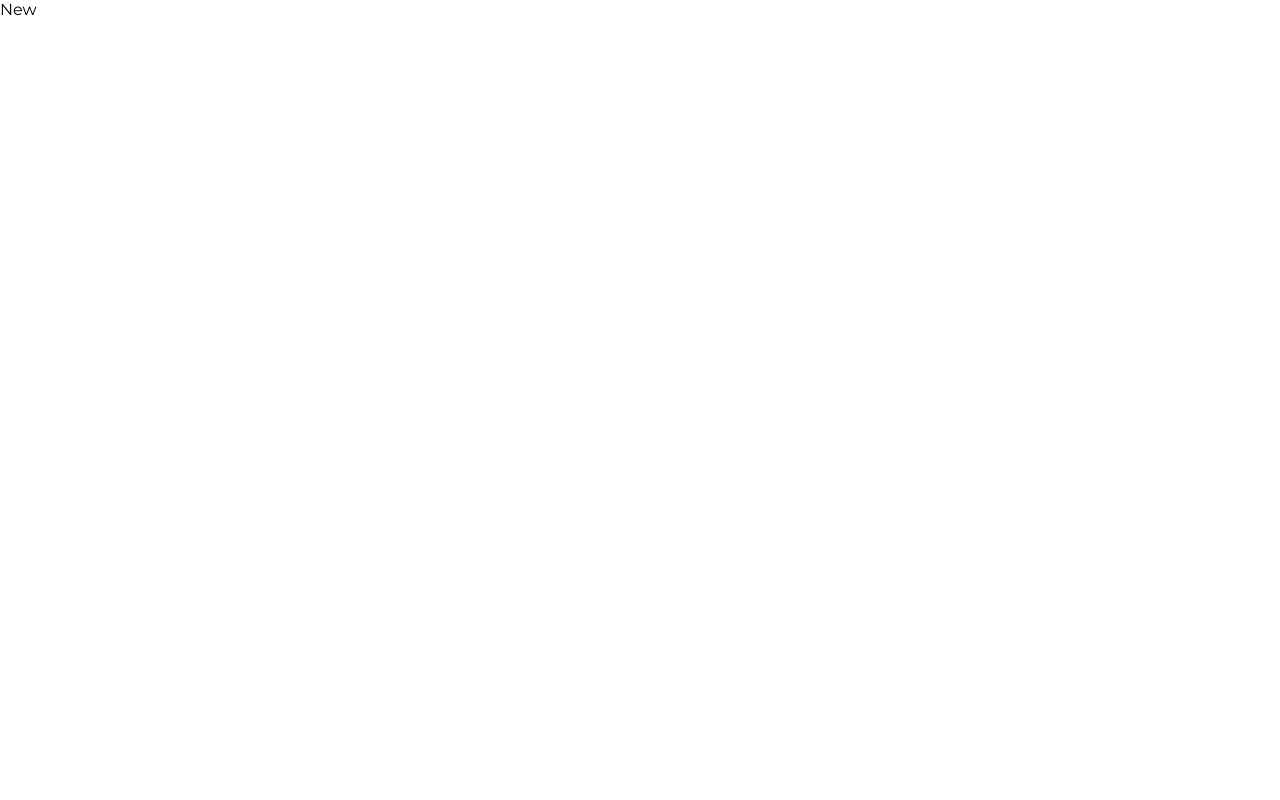
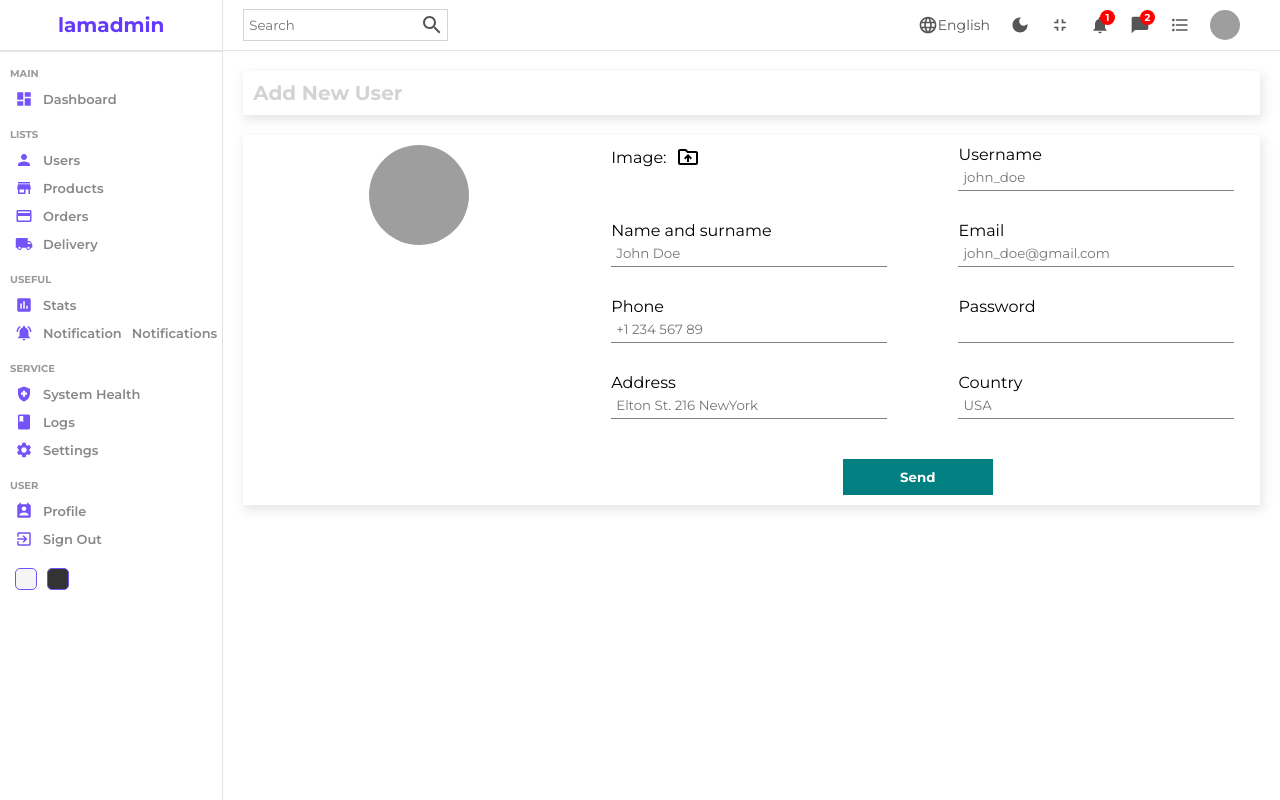
Before and after one commit to JcPerera/admin-panel, a React (Create React App) app: page /users/new in a window 1280 px wide. Built offline with nearby package versions, Linux system fonts and the light colour scheme; grey boxes are pictures that could not be loaded.

Commit message:
added new form component

```diff
--- a/src/App.js
+++ b/src/App.js
@@ -3,7 +3,7 @@
 import List from "./pages/list/List";
 import Single from "./pages/single/Single";
 import New from "./pages/new/New";
-
+import { productInputs, userInputs } from "./formSource";
 import { BrowserRouter, Routes, Route } from "react-router-dom";
 
 function App() {
@@ -17,12 +17,18 @@
             <Route path="users">
               <Route index element={<List />} />
               <Route path=":userId" element={<Single />} />
-              <Route path="new" element={<New />} />
+              <Route
+                path="new"
+                element={<New inputs={userInputs} title="Add New User" />}
+              />
             </Route>
             <Route path="products">
               <Route index element={<List />} />
               <Route path=":productId" element={<Single />} />
-              <Route path="new" element={<New />} />
+              <Route
+                path="new"
+                element={<New inputs={productInputs} title="Add New Product" />}
+              />
             </Route>
           </Route>
         </Routes>
--- a/src/components/sidebar/Sidebar.jsx
+++ b/src/components/sidebar/Sidebar.jsx
@@ -11,12 +11,15 @@
 import SettingsIcon from "@mui/icons-material/Settings";
 import PermContactCalendarIcon from "@mui/icons-material/PermContactCalendar";
 import ExitToAppIcon from "@mui/icons-material/ExitToApp";
+import { Link } from "react-router-dom";
 
 const Sidebar = () => {
   return (
     <div className="sidebar">
       <div className="top">
-        <span className="logo">Admin panel</span>
+        <Link to="/" style={{ textDecoration: "none" }}>
+          <span className="logo">lamadmin</span>
+        </Link>
       </div>
       <hr />
       <div className="center">
@@ -26,15 +29,19 @@
             <DashboardIcon className="icon" />
             <span>Dashboard</span>
           </li>
-          <p className="title">LIST</p>
+          <p className="title">LISTS</p>
+          <Link to="/users" style={{ textDecoration: "none" }}>
             <li>
               <PersonIcon className="icon" />
               <span>Users</span>
             </li>
+          </Link>
+          <Link to="/products" style={{ textDecoration: "none" }}>
             <li>
               <StoreIcon className="icon" />
               <span>Products</span>
             </li>
+          </Link>
           <li>
             <CreditCardIcon className="icon" />
             <span>Orders</span>
@@ -43,8 +50,7 @@
             <LocalShippingIcon className="icon" />
             <span>Delivery</span>
           </li>
-          <p className="title">USEFUL LINKS</p>
-
+          <p className="title">USEFUL</p>
           <li>
             <AssessmentIcon className="icon" />
             <span>Stats</span>
@@ -52,6 +58,8 @@
           <li>
             <NotificationsActiveIcon className="icon" />
             <span>Notification</span>
+
+            <span>Notifications</span>
           </li>
           <p className="title">SERVICE</p>
           <li>
@@ -67,7 +75,6 @@
             <span>Settings</span>
           </li>
           <p className="title">USER</p>
-
           <li>
             <PermContactCalendarIcon className="icon" />
             <span>Profile</span>
--- /dev/null
+++ b/src/formSource.js
@@ -0,0 +1,76 @@
+export const userInputs = [
+    {
+        id: 1,
+        label: "Username",
+        type: "text",
+        placeholder: "john_doe",
+    },
+    {
+        id: 2,
+        label: "Name and surname",
+        type: "text",
+        placeholder: "John Doe",
+    },
+    {
+        id: 3,
+        label: "Email",
+        type: "mail",
+        placeholder: "john_doe@gmail.com",
+    },
+    {
+        id: 4,
+        label: "Phone",
+        type: "text",
+        placeholder: "+1 234 567 89",
+    },
+    {
+        id: 5,
+        label: "Password",
+        type: "password",
+    },
+    {
+        id: 6,
+        label: "Address",
+        type: "text",
+        placeholder: "Elton St. 216 NewYork",
+    },
+    {
+        id: 7,
+        label: "Country",
+        type: "text",
+        placeholder: "USA",
+    },
+];
+
+export const productInputs = [
+    {
+        id: 1,
+        label: "Title",
+        type: "text",
+        placeholder: "Apple Macbook Pro",
+    },
+    {
+        id: 2,
+        label: "Description",
+        type: "text",
+        placeholder: "Description",
+    },
+    {
+        id: 3,
+        label: "Category",
+        type: "text",
+        placeholder: "Computers",
+    },
+    {
+        id: 4,
+        label: "Price",
+        type: "text",
+        placeholder: "100",
+    },
+    {
+        id: 5,
+        label: "Stock",
+        type: "text",
+        placeholder: "in stock",
+    },
+];
--- a/src/pages/new/New.jsx
+++ b/src/pages/new/New.jsx
@@ -1,9 +1,58 @@
-import './new.scss'
+import "./new.scss";
+import Sidebar from "../../components/sidebar/Sidebar";
+import Navbar from "../../components/navbar/Navbar";
+import DriveFolderUploadOutlinedIcon from "@mui/icons-material/DriveFolderUploadOutlined";
+import { useState } from "react";
 
-const New = () => {
+const New = ({ inputs, title }) => {
+  const [file, setFile] = useState("");
+
   return (
-    <div className='new'>New</div>
-  )
-}
+    <div className="new">
+      <Sidebar />
+      <div className="newContainer">
+        <Navbar />
+        <div className="top">
+          <h1>{title}</h1>
+        </div>
+        <div className="bottom">
+          <div className="left">
+            <img
+              src={
+                file
+                  ? URL.createObjectURL(file)
+                  : "https://icon-library.com/images/no-image-icon/no-image-icon-0.jpg"
+              }
+              alt=""
+            />
+          </div>
+          <div className="right">
+            <form>
+              <div className="formInput">
+                <label htmlFor="file">
+                  Image: <DriveFolderUploadOutlinedIcon className="icon" />
+                </label>
+                <input
+                  type="file"
+                  id="file"
+                  onChange={(e) => setFile(e.target.files[0])}
+                  style={{ display: "none" }}
+                />
+              </div>
 
-export default New
+              {inputs.map((input) => (
+                <div className="formInput" key={input.id}>
+                  <label>{input.label}</label>
+                  <input type={input.type} placeholder={input.placeholder} />
+                </div>
+              ))}
+              <button>Send</button>
+            </form>
+          </div>
+        </div>
+      </div>
+    </div>
+  );
+};
+
+export default New;
--- a/src/pages/new/new.scss
+++ b/src/pages/new/new.scss
@@ -0,0 +1,77 @@
+.new {
+    width: 100%;
+    display: flex;
+
+    .newContainer {
+      flex: 6;
+
+      .top,
+      .bottom {
+        -webkit-box-shadow: 2px 4px 10px 1px rgba(0, 0, 0, 0.47);
+        box-shadow: 2px 4px 10px 1px rgba(201, 201, 201, 0.47);
+        padding: 10px;
+        margin: 20px;
+        display: flex;
+
+        h1 {
+          color: lightgray;
+          font-size: 20px;
+        }
+
+        .left {
+          flex: 1;
+          text-align: center;
+
+          img {
+            width: 100px;
+            height: 100px;
+            border-radius: 50%;
+            object-fit: cover;
+          }
+        }
+
+        .right {
+          flex: 2;
+
+          form {
+            display: flex;
+            flex-wrap: wrap;
+            gap: 30px;
+            justify-content: space-around;
+
+            .formInput {
+              width: 40%;
+
+              label {
+                display: flex;
+                align-items: center;
+                gap: 10px;
+
+                .icon {
+                  cursor: pointer;
+                }
+              }
+
+              input {
+                width: 100%;
+                padding: 5px;
+                border: none;
+                border-bottom: 1px solid gray;
+              }
+            }
+
+            button {
+              width: 150px;
+              padding: 10px;
+              border: none;
+              background-color: teal;
+              color: white;
+              font-weight: bold;
+              cursor: pointer;
+              margin-top: 10px;
+            }
+          }
+        }
+      }
+    }
+  }
```
Lines whose indentation alone changed are shown as unchanged.
